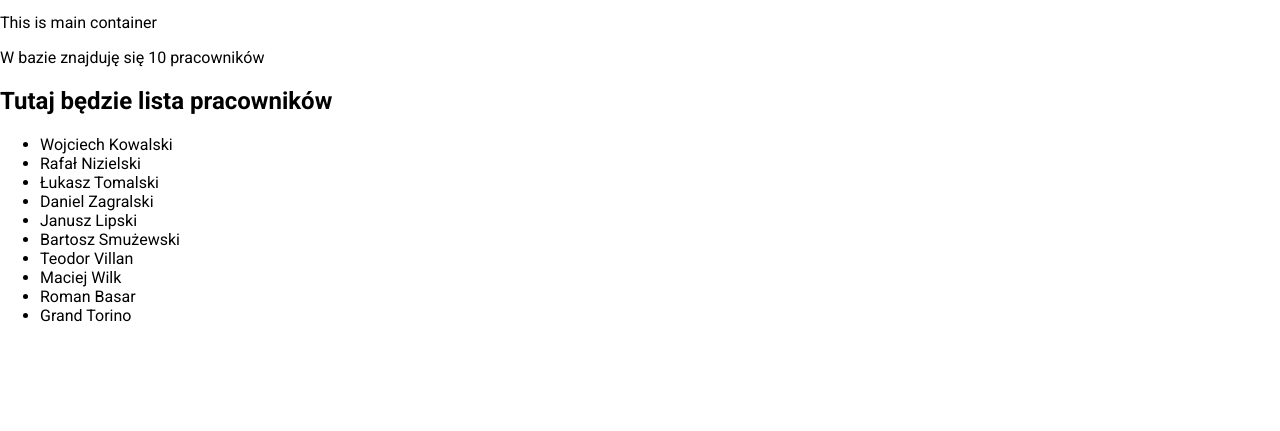
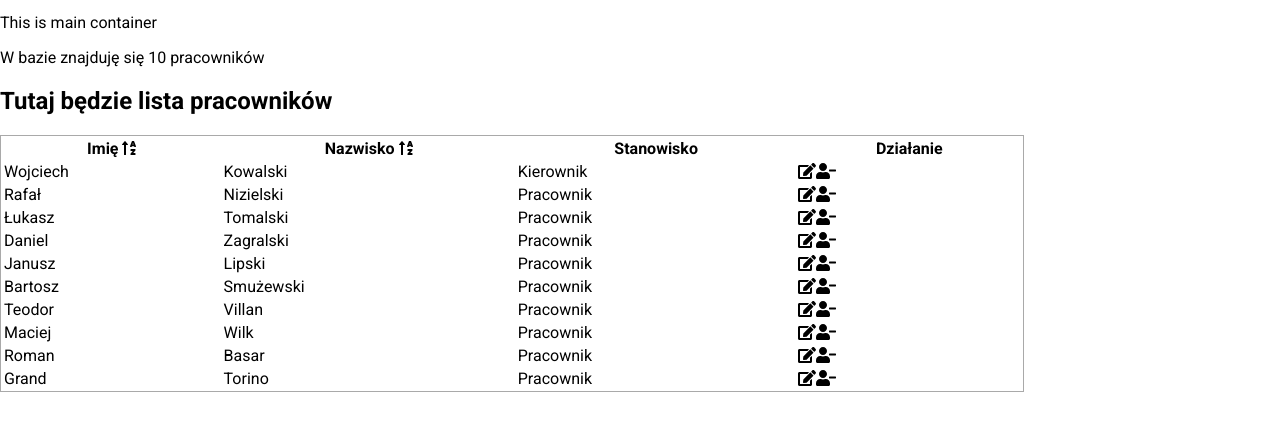
Before and after one commit to qkiczw/workerslist, a React app: page / in a window 1280 px wide. Shown: the part 53-484 px from the top of the page. Built offline with nearby package versions, Linux system fonts and the light colour scheme.

Commit message:
I added some code to display worker info, action icons in table and style it a little bit

```diff
--- a/src/components/WorkersList/WorkersList.js
+++ b/src/components/WorkersList/WorkersList.js
@@ -1,20 +1,37 @@
 import React from 'react';
+
+//Icons
+import { FontAwesomeIcon } from '@fortawesome/react-fontawesome';
+import { faUserMinus, faEdit, faSortAlphaUp } from '@fortawesome/free-solid-svg-icons';
 
 function WorkersList( props ) {
     const [...workers] = props.workers;
     return (
         <>
             <h2>Tutaj będzie lista pracowników</h2>
-            <ul>
-                {workers.map( worker =>
-                    <li key={worker.id} >
-                        <div>
-                            <span> {worker.name} </span>
-                            <span> {worker.lastName}</span>
-                        </div>
-                    </li>)
-                }
-            </ul>
+            <table className={'workersListTable'}>
+                <thead>
+                    <tr>
+                        <th>Imię <span><FontAwesomeIcon icon={faSortAlphaUp} /></span></th>
+                        <th>Nazwisko <span><FontAwesomeIcon icon={faSortAlphaUp} /></span></th>
+                        <th>Stanowisko</th>
+                        <th>Działanie</th>
+                    </tr>
+                </thead>
+                <tbody>
+                    {workers.map( worker =>
+                        <tr key={worker.id} >
+                            <td> {worker.name} </td>
+                            <td> {worker.lastName}</td>
+                            <td> {worker.position}</td>
+                            <td>
+                                <span><FontAwesomeIcon icon={faEdit} /></span>
+                                <span><FontAwesomeIcon icon={faUserMinus} /></span>
+                            </td>
+                        </tr>
+                        )}
+                </tbody>
+            </table>
         </>
     )
 }
--- a/src/data/workersArray.js
+++ b/src/data/workersArray.js
@@ -3,51 +3,61 @@ const workers = [
         id: 1,
         name: 'Wojciech',
         lastName: 'Kowalski',
+        position: 'Kierownik',
     },
     {
         id: 2,
         name: 'Rafał',
         lastName: 'Nizielski',
+        position: 'Pracownik',
     },
     {
         id: 3,
         name: 'Łukasz',
         lastName: 'Tomalski',
+        position: 'Pracownik',
     },
     {
         id: 4,
         name: 'Daniel',
         lastName: 'Zagralski',
+        position: 'Pracownik',
     },
     {
         id: 5,
         name: 'Janusz',
         lastName: 'Lipski',
+        position: 'Pracownik',
     },
     {
         id: 6,
         name: 'Bartosz',
         lastName: 'Smużewski',
+        position: 'Pracownik',
     },
     {
         id: 7,
         name: 'Teodor',
         lastName: 'Villan',
+        position: 'Pracownik',
     },
     {
         id: 8,
         name: 'Maciej',
         lastName: 'Wilk',
+        position: 'Pracownik',
     },
     {
         id: 9,
         name: 'Roman',
         lastName: 'Basar',
+        position: 'Pracownik',
     },
     {
         id: 10,
         name: 'Grand',
         lastName: 'Torino',
+        position: 'Pracownik',
     },
 ]
 
--- a/src/index.css
+++ b/src/index.css
@@ -45,3 +45,7 @@ code {
   justify-content: center;
   align-items: center;
 }
+.workersListTable {
+  width: 80%;
+  border: 1px solid darkgray;
+}
```
